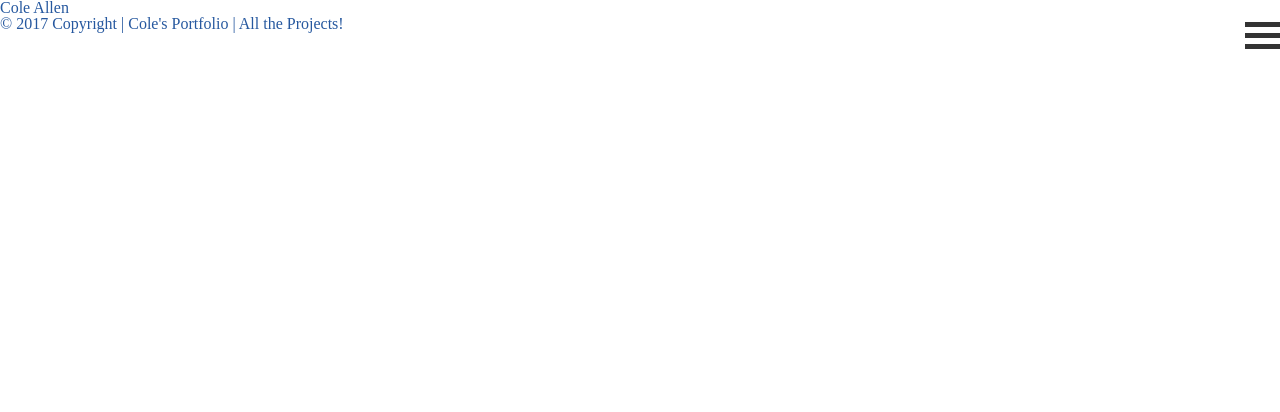
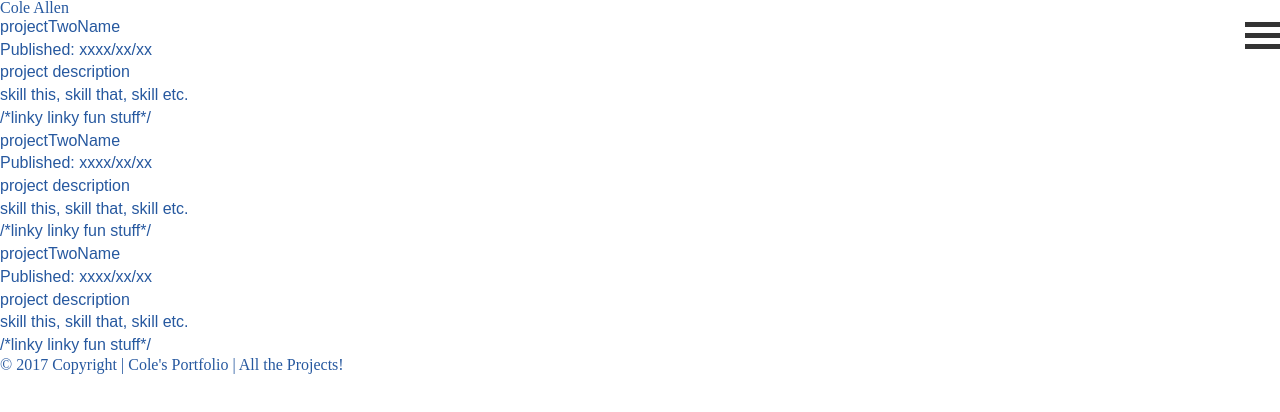
Before and after one commit to colesss/301n8-portfolio, a plain HTML site: page index.html in a window 1280 px wide. Drawn offline with nearby package versions, Linux system fonts and the light colour scheme.

Commit message:
set up .toHtml() prototype method, used two forEach loops to create new Projects and append those projects to the page.

```diff
--- a/index.html
+++ b/index.html
@@ -6,7 +6,7 @@
     <link rel="stylesheet" href="styles/style.css"/>
     <link rel="stylesheet" href="styles/reset.css"/>
 
-    <script type="text/x-handlebars-template">
+    <!-- <script type="text/x-handlebars-template">
       <article class="handlebar-template" data-project="project">
         <header>
           <h1>{{this.projectName}}</h1>
@@ -17,7 +17,7 @@
         <section class="project-bio">{{{projectBio}}}</section>
         <a href=""> /*linky linky fun stuff*/ </a>
       </article>
-    </script>
+    </script> -->
   </head>
   <body>
     <nav class="">
@@ -40,6 +40,17 @@
       </nav>
     <main>
       <section id="projects">
+        <article class="template" data-project="project">
+          <header>
+            <h1>projectName</h1>
+            <div>
+              Published: <time>datePublished</time>
+            </div>
+          </header>
+          <section class="project-bio">projectBio</section>
+          <section class="new-skills">newSkills</section>
+          <a href=""> /*linky linky fun stuff*/ </a>
+        </article>
       </section>
     </main>
     <footer>
@@ -47,6 +58,8 @@
     </footer>
     <!-- <script src="vendor/scripts/jquery-3.2.1.js"></script> -->
   <script src="http://code.jquery.com/jquery-3.2.1.js"></script>
-  <script type="text/javascript" src="scripts/app.js"></script>
+  <script type="text/javascript" src="scripts/newSourceIdea.js"></script>
+  <script type="text/javascript" src="scripts/project.js"></script>
+  <script type="text/javascript" src="scripts/projectView.js"></script>
   </body>
 </html>
--- a/scripts/app.js
+++ /dev/null
@@ -1,24 +0,0 @@
-'use strict';
-
-$('.hamburger-icon').on('click', function () {
-  $('.hamburger-menu').toggle();
-});
-
-//global variable to house new projects
-var allProjects = []
-
-//constructor to contain new projects
-function Projects (newProjects) {
-  this.projectName = newProjects.projectName;
-  this.dateCreated = newProjects.dateCreated;
-  this.projectBio = newProjects.projectBio;
-  this.newSkills = newProjects.newSkills;
-  this.projectUrl = newProjects.fileLocation;
-  allProjects.push(this);
-}
-
-//Class 3 Portfolio (behind and need to use co-work time to catch up on this)
-//Use event delegation whenever appropriate.
-//Add click handlers to at leat one nav section.
-//Do as much work as you can with advanced selectors, rather than littering your markup with classes and ids.
-//When classes and IDs are needed, pick semantic names. There is to be no $('#content .content') nonsense!
--- a/scripts/newSourceIdea.js
+++ b/scripts/newSourceIdea.js
@@ -2,24 +2,24 @@
 
 var newProjects = [
   {
-    projectName: 'projectTwoName'
-    dateCreated: 'xxxx/xx/xx'
-    projectBio: 'project description'
-    newSkills: 'skill this, skill that, skill etc.'
+    projectName: 'projectTwoName',
+    datePublished: 'xxxx/xx/xx',
+    projectBio: '<p>project description</p>',
+    newSkills: 'skill this, skill that, skill etc.',
     projectUrl: 'https? or save project file in this backend?'
   },
   {
-    projectName: 'projectTwoName'
-    dateCreated: 'xxxx/xx/xx'
-    projectBio: 'project description'
-    newSkills: 'skill this, skill that, skill etc.'
+    projectName: 'projectTwoName',
+    datePublished: 'xxxx/xx/xx',
+    projectBio: '<p>project description</p>',
+    newSkills: 'skill this, skill that, skill etc.',
     projectUrl: 'https? or save project file in this backend?'
   },
   {
-    projectName: 'projectTwoName'
-    dateCreated: 'xxxx/xx/xx'
-    projectBio: 'project description'
-    newSkills: 'skill this, skill that, skill etc.'
+    projectName: 'projectTwoName',
+    datePublished: 'xxxx/xx/xx',
+    projectBio: '<p>project description</p>',
+    newSkills: 'skill this, skill that, skill etc.',
     projectUrl: 'https? or save project file in this backend?'
   }
-]
+];
--- /dev/null
+++ b/scripts/project.js
@@ -0,0 +1,46 @@
+'use strict';
+
+//global variable to house new projects
+var allProjects = []
+
+//constructor to contain new projects
+function Projects (newProjects) {
+  this.projectName = newProjects.projectName;
+  this.datePublished = newProjects.datePublished;
+  this.projectBio = newProjects.projectBio;
+  this.newSkills = newProjects.newSkills;
+  this.projectUrl = newProjects.fileLocation;
+  allProjects.push(this);
+}
+
+$('.hamburger-icon').on('click', function () {
+  $('.hamburger-menu').toggle();
+});
+
+Projects.prototype.toHtml = function() {
+  var $newProjects = $('.template').clone();
+  $newProjects.removeClass('template');
+
+  //TODO - data-project attributes to filter stuff!
+
+  $newProjects.find('h1').text(this.projectName);
+  $newProjects.find('time').text(this.datePublished);
+  $newProjects.find('.project-bio').html(this.projectBio);
+  $newProjects.find('.new-skills').text(this.newSkills);
+  $newProjects.find('a').attr('href', this.projectUrl);
+  return $newProjects;
+};
+
+newProjects.forEach(function(projectObj) {
+  new Projects(projectObj);
+});
+
+allProjects.forEach(function(project) {
+  $('#projects').append(project.toHtml());
+});
+
+//Class 3 Portfolio (behind and need to use co-work time to catch up on this)
+//Use event delegation whenever appropriate.
+//Add click handlers to at leat one nav section.
+//Do as much work as you can with advanced selectors, rather than littering your markup with classes and ids.
+//When classes and IDs are needed, pick semantic names. There is to be no $('#content .content') nonsense!
--- /dev/null
+++ b/scripts/projectView.js
@@ -0,0 +1 @@
+'use strict';
--- a/styles/style.css
+++ b/styles/style.css
@@ -31,3 +31,7 @@
 .hamburger-menu {
   display: none;
 }
+
+.template {
+  display: none;
+}
```
